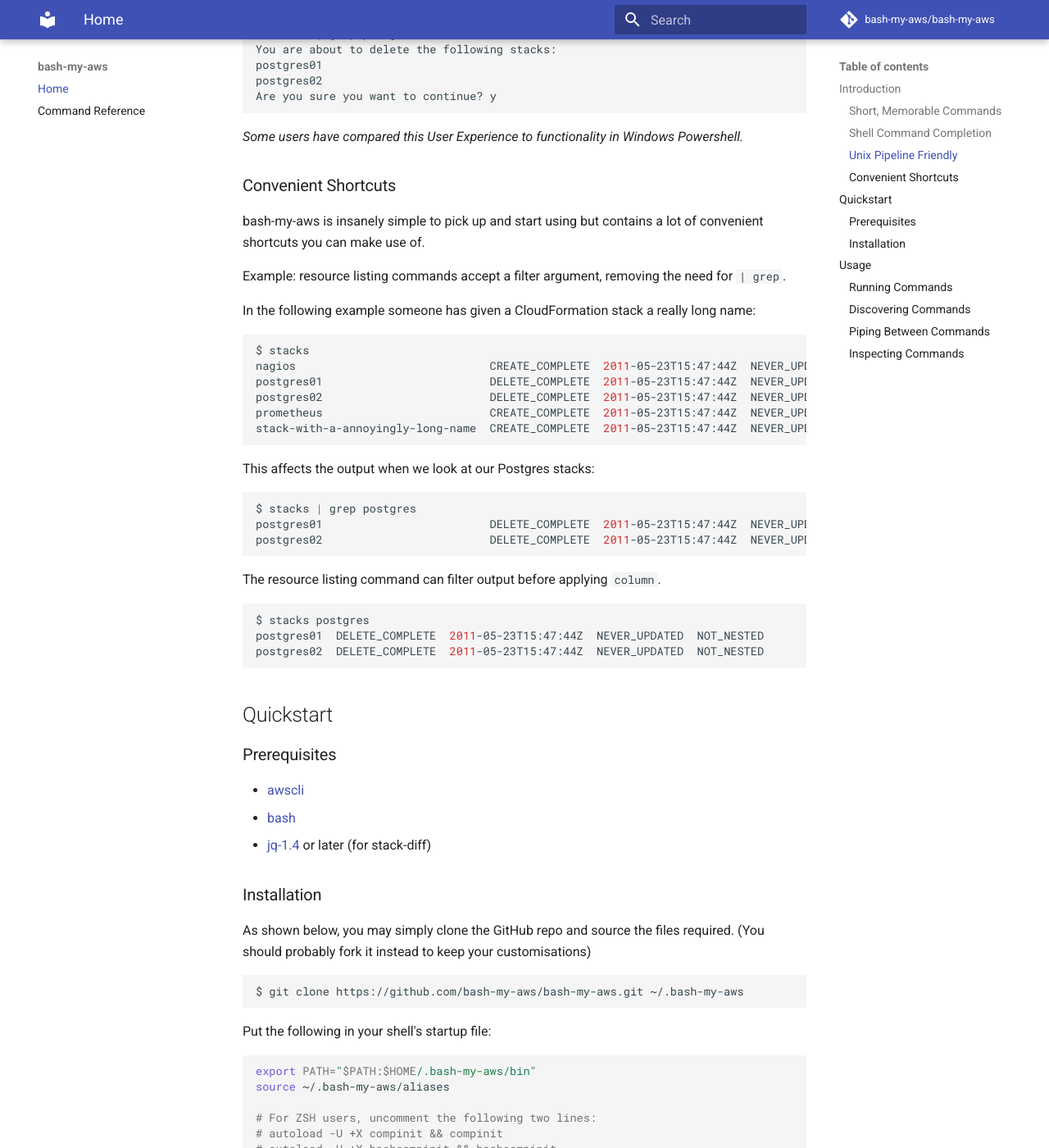
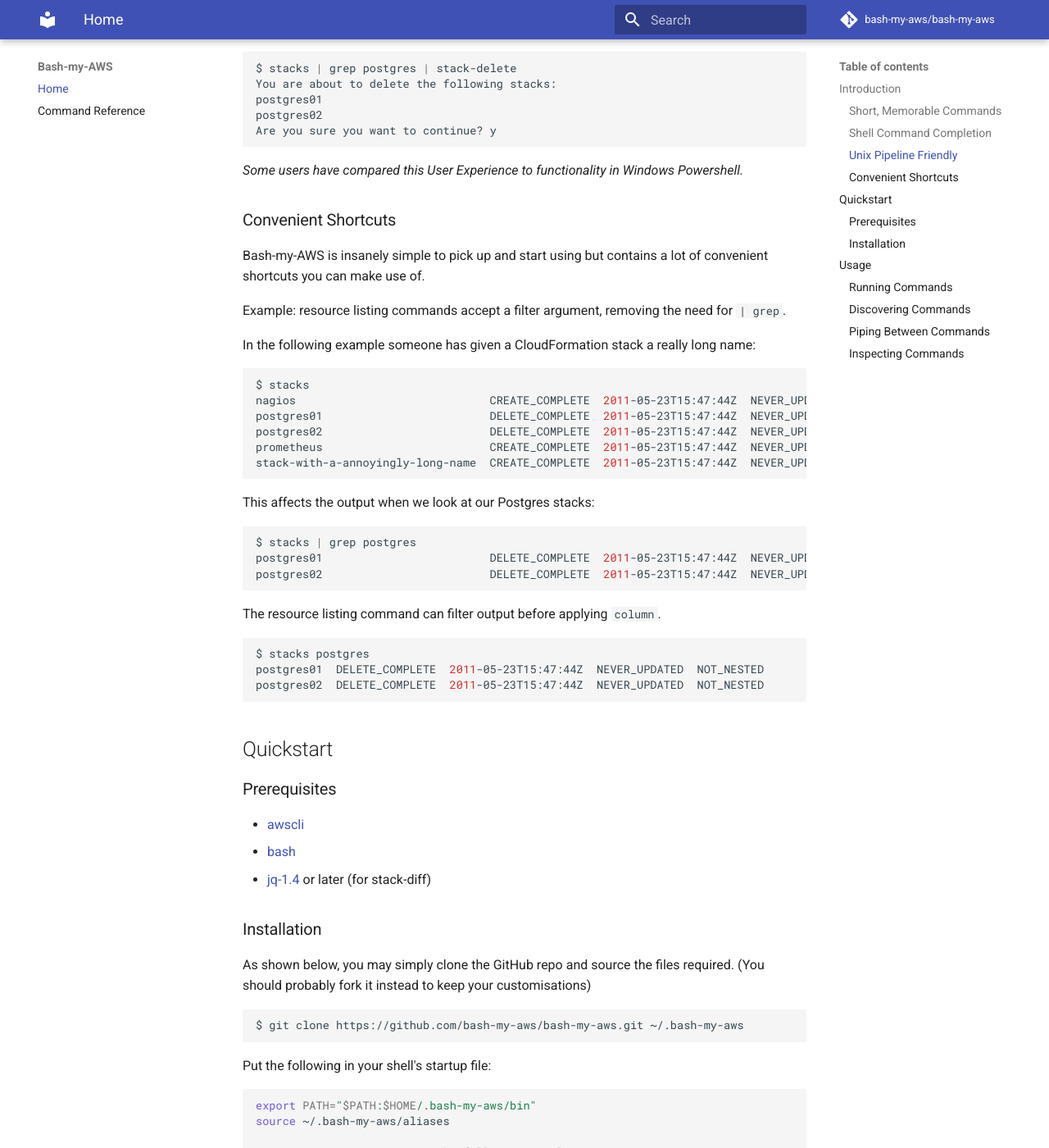
Before and after one commit to bash-my-aws/bash-my-aws, an MkDocs documentation site: the page built from docs/index.md, in a window 1280 px wide and 1400 px high, scrolled down 2248 px. Shown: the whole window at 82% size. Built offline with MkDocs 1.6.1 and Material for MkDocs 9.7.7, drawn with Linux system fonts in a browser that asks for light colours; comment, search, counter and statistics services are not loaded; some of the changed text lies outside the part shown.

```diff
--- a/docs/index.md
+++ b/docs/index.md
@@ -101,7 +102,7 @@ Are you sure you want to continue? y
 
 ### Convenient Shortcuts
 
-bash-my-aws is insanely simple to pick up and start using but contains a lot of
+Bash-my-AWS is insanely simple to pick up and start using but contains a lot of
 convenient shortcuts you can make use of.
 
 Example: resource listing commands accept a filter argument, removing the need
@@ -167,7 +168,7 @@ source ~/.bash-my-aws/bash_completion.sh
 
 !!! note "Why use shell aliases?"
 
-    `bash-my-aws` began as a collection of bash functions, sourced into your shell.
+    `Bash-my-AWS` began as a collection of bash functions, sourced into your shell.
     More recently, the default suggestion has been to load aliases that execute a
     small wrapper script that loads the functions and executes the desired function.
 
--- a/mkdocs.yml
+++ b/mkdocs.yml
@@ -1,7 +1,7 @@
-site_name: 'bash-my-aws'
+site_name: 'Bash-my-AWS'
 site_description: 'CLI Commands for Managing AWS Resources'
 site_author: 'Mike Bailey'
-site_url: 'https://bash-my-aws.org/'
+site_url: 'https://Bash-my-AWS.org/'
 google_analytics: ['UA-154550647-1', 'bash-my-aws.org']
 
 nav:
```
Also changed, not shown: other parts of docs/index.md (+2 -1 lines), README.md (+1 -1 lines).
